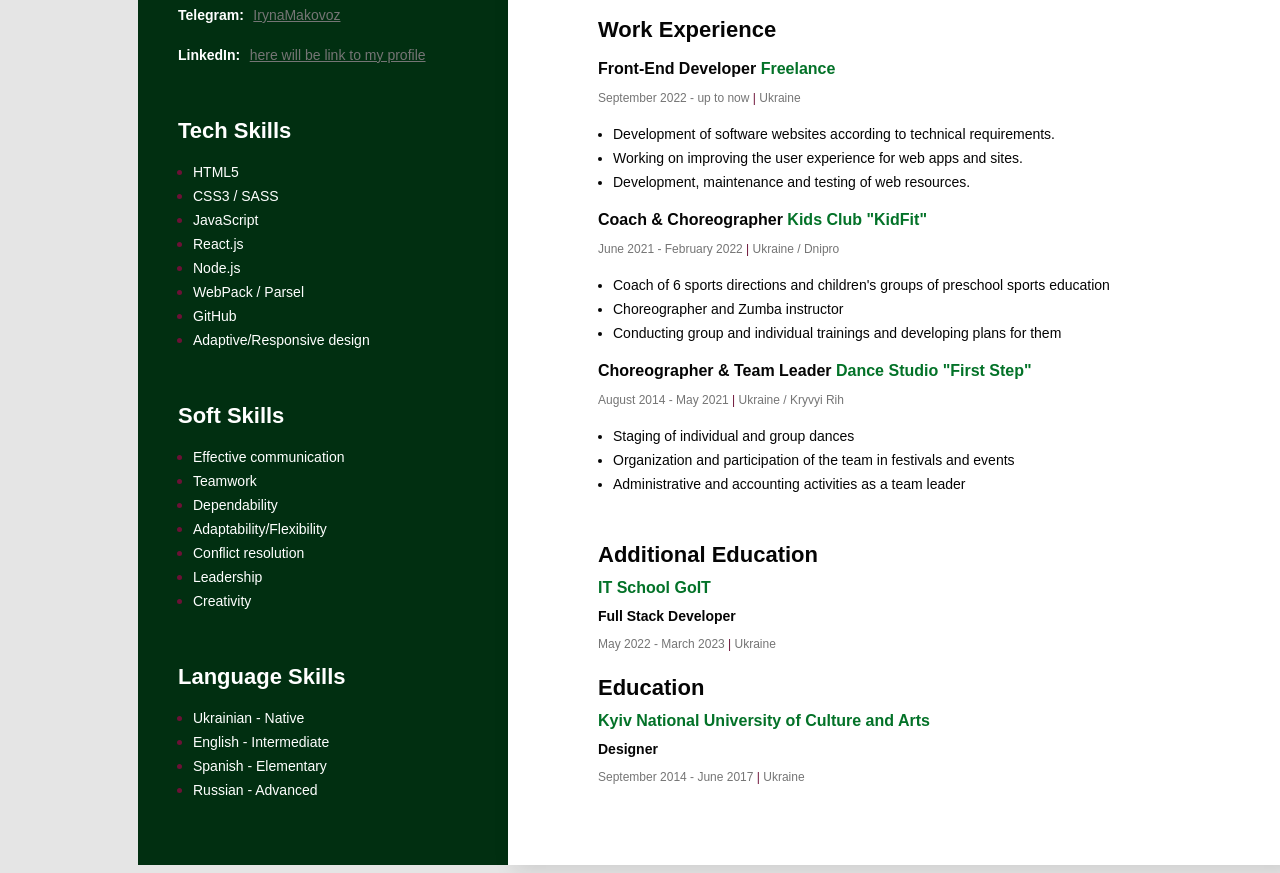
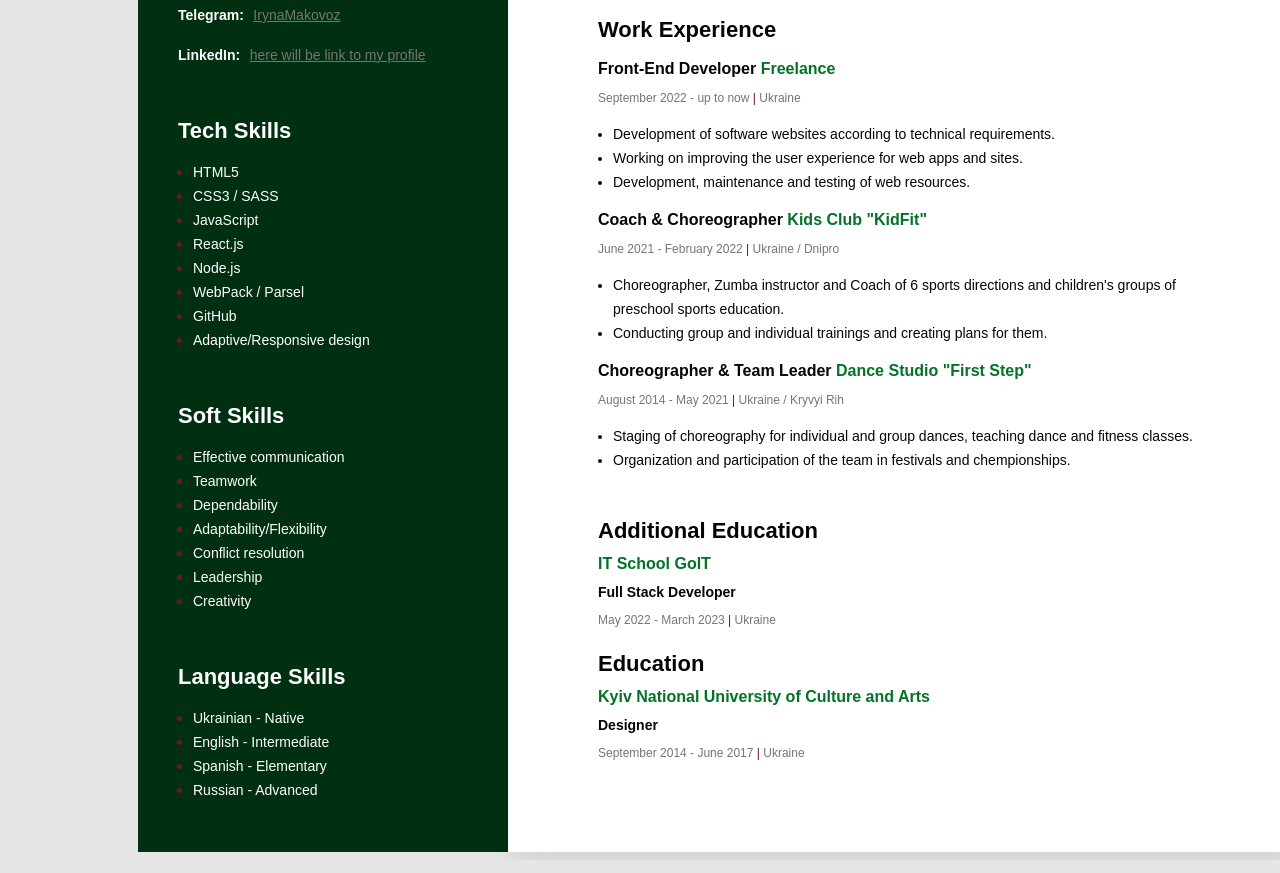
Before and after one commit to IreneCreadora/CV__IrynaMakovoz, a plain HTML site: page index.html in a window 1280 px wide. Shown: the part 689-1562 px from the top of the page. Drawn offline with Linux system fonts and the light colour scheme.

Commit message:
update discription

```diff
--- a/index.html
+++ b/index.html
@@ -89,15 +89,10 @@
               </p>
               <ul class="company__list">
                 <li class="compamy__item">
-                  Coach of 6 sports directions and children's groups of
-                  preschool sports education
+                  Choreographer, Zumba instructor and Coach of 6 sports directions and children's groups of preschool sports education.
                 </li>
                 <li class="compamy__item">
-                  Choreographer and Zumba instructor
-                </li>
-                <li class="compamy__item">
-                  Conducting group and individual trainings and developing plans
-                  for them
+                  Conducting group and individual trainings and creating plans for them.
                 </li>
               </ul>
             </div>
@@ -112,14 +107,10 @@
               </p>
               <ul class="company__list">
                 <li class="compamy__item">
-                  Staging of individual and group dances
+                  Staging of choreography for individual and group dances, teaching dance and fitness classes.
                 </li>
                 <li class="compamy__item">
-                  Organization and participation of the team in festivals and
-                  events
-                </li>
-                <li class="compamy__item">
-                  Administrative and accounting activities as a team leader
+                  Organization and participation of the team in festivals and chempionships.
                 </li>
               </ul>
             </div>
```
